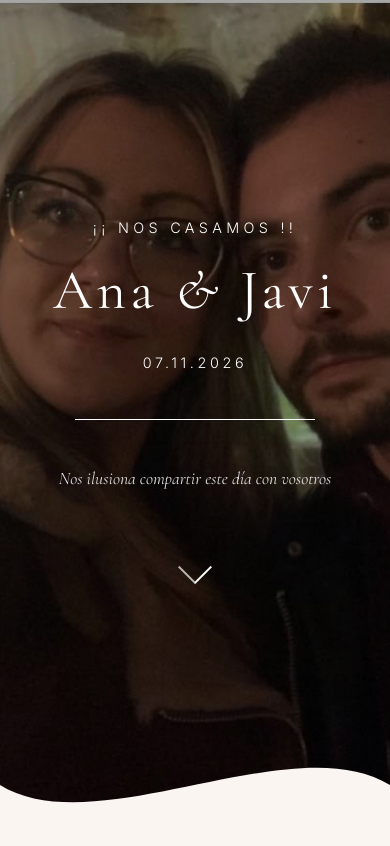
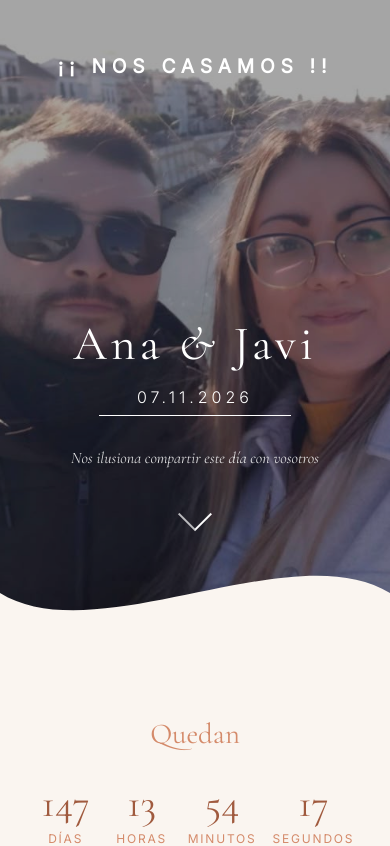
Before and after one commit to extremeradev/bodajaviyana, a React (Vite) app: page / in a window 390 px wide. Shown: the top 846 px of the page. Built offline with nearby package versions, Linux system fonts and the light colour scheme.

Commit message:
fix some img problem and text issues

```diff
--- a/src/components/Hero.module.css
+++ b/src/components/Hero.module.css
@@ -1,10 +1,10 @@
-@import url('https://fonts.googleapis.com/css2?family=Cormorant+Garamond:ital,wght@0,400;0,600;1,400&family=Inter:wght@300;400&display=swap');
+@import url("https://fonts.googleapis.com/css2?family=Cormorant+Garamond:ital,wght@0,400;0,600;1,400&family=Inter:wght@300;400&display=swap");
 
 .hero {
   width: 100%;
   height: 100dvh;
   min-height: 100vh;
-  background: url("/foto2.jpg") center / cover no-repeat fixed;
+  background: url("/foto3.jpg") center / cover no-repeat fixed;
   display: flex;
   align-items: center;
   justify-content: center;
@@ -14,17 +14,74 @@
 
 @media (max-width: 600px) {
   .hero {
-    height: 100dvh;
-    min-height: 100dvh;
-    background-size: auto 100%;
+    background-image: url("/foto1.jpg") !important; /* 👈 Cambia solo la foto */
+    height: auto;
+    min-height: 50dvh;
+    background-size: cover;                        /* 👈 Cambia "auto 100%" por "cover" para móviles */
     background-position: center center;
     background-attachment: scroll;
   }
 
   .arrowWrap {
-    margin-top: 1.5rem;
-    margin-bottom: 2rem;
-    padding: 1rem 2rem;
+    margin-top: 0.5rem;
+    margin-bottom: 1rem;
+    padding: 0.1rem 0.2rem;
+  }
+
+  .overlay{
+    display: flex;
+    padding: 1rem !important; /* Resetea el padding-top de 15rem y da un respiro general */
+    justify-content: center;   /* Centra perfectamente el contenido verticalmente */
+  }
+
+  .label {
+    font-family: "Inter", sans-serif;
+    font-weight: 800 !important;
+    font-size: 1.2rem !important;
+    text-transform: uppercase;
+    letter-spacing: 0.3em;
+    margin-bottom: 15rem !important;
+    margin-top: 2.4rem;
+  }
+
+  .title {
+    font-family: "Cormorant Garamond", serif;
+    font-weight: 400;
+    font-size: 3rem !important;
+    letter-spacing: 0.08em;
+    margin-bottom: 1rem;
+    line-height: 1.1;
+
+  }
+
+  .arrowWrap {
+    cursor: pointer;
+    touch-action: manipulation;
+    margin-bottom: 4.5rem;
+    padding-top: 0rem !important;
+    margin-top: 2rem !important;
+    margin-bottom: 6rem !important;
+  }
+
+  .sub {
+    font-family: "Cormorant Garamond", serif;
+    font-style: italic;
+    font-size: 1rem !important;
+    opacity: 0.85;
+  }
+
+  .date {
+    font-weight: 300;
+    font-size: 1rem !important;
+    text-transform: uppercase;
+    letter-spacing: 0.25em;
+    margin-bottom: 0.5rem !important;
+  }
+
+  .line {
+    padding-bottom: 0rem !important;
+    width: 12rem !important;
+
   }
 }
 
@@ -37,6 +94,7 @@
   align-items: center;
   justify-content: center;
   padding: 2rem;
+  padding-top: 15rem;
 }
 
 .wave {
@@ -46,23 +104,24 @@
   width: 100%;
   height: 120px;
   line-height: 0;
+  margin-top: 10rem;
 }
 
 .label {
-  font-family: 'Inter', sans-serif;
+  font-family: "Inter", sans-serif;
   font-weight: 300;
-  font-size: 1.2rem;
+  font-size: 1rem;
   text-transform: uppercase;
   letter-spacing: 0.3em;
-  margin-bottom: 1.5rem;
+  margin-bottom: 0.5rem;
 }
 
 .title {
-  font-family: 'Cormorant Garamond', serif;
+  font-family: "Cormorant Garamond", serif;
   font-weight: 400;
-  font-size: 7rem;
+  font-size: 5rem;
   letter-spacing: 0.08em;
-  margin-bottom: 2rem;
+  margin-bottom: 1rem;
   line-height: 1.1;
 }
 
@@ -72,23 +131,23 @@
 }
 
 .date {
-  font-family: 'Inter', sans-serif;
+  font-family: "Inter", sans-serif;
   font-weight: 300;
-  font-size: 1.2rem;
+  font-size: 1rem;
   text-transform: uppercase;
   letter-spacing: 0.25em;
-  margin-bottom: 3rem;
+  margin-bottom: 1rem;
 }
 
 .line {
   width: 15rem;
   height: 1px;
   background: rgb(255, 255, 255);
-  margin-bottom: 3rem;
+  margin-bottom: 2rem;
 }
 
 .sub {
-  font-family: 'Cormorant Garamond', serif;
+  font-family: "Cormorant Garamond", serif;
   font-style: italic;
   font-size: 1.6rem;
   opacity: 0.85;
@@ -112,28 +171,11 @@
 }
 
 @keyframes bounce {
-  0%, 100% {
+  0%,
+  100% {
     translate: 0 0;
   }
   50% {
     translate: 0 8px;
   }
 }
-
-@media (max-width: 600px) {
-  .title {
-    font-size: 3.5rem;
-  }
-
-  .label {
-    font-size: 0.9rem;
-  }
-
-  .date {
-    font-size: 0.9rem;
-  }
-
-  .sub {
-    font-size: 1.1rem;
-  }
-}
--- a/src/components/Story.module.css
+++ b/src/components/Story.module.css
@@ -51,7 +51,7 @@
   }
 
   .image img {
-    height: 250px;
+    height: 300px;
   }
 
   .text h2 {
--- a/src/components/Story.tsx
+++ b/src/components/Story.tsx
@@ -5,7 +5,7 @@ function Story() {
     <section className={styles.section}>
       <div className={styles.container}>
         <div className={styles.image}>
-          <img src="/foto1.jpg" alt="Novios" />
+          <img src="/foto2.jpg" alt="Novios" />
         </div>
         <div className={styles.text}>
           <h2>Nuestra historia</h2>
```
Also changed, not shown: public/foto1.jpg, public/foto3.jpg (added).
